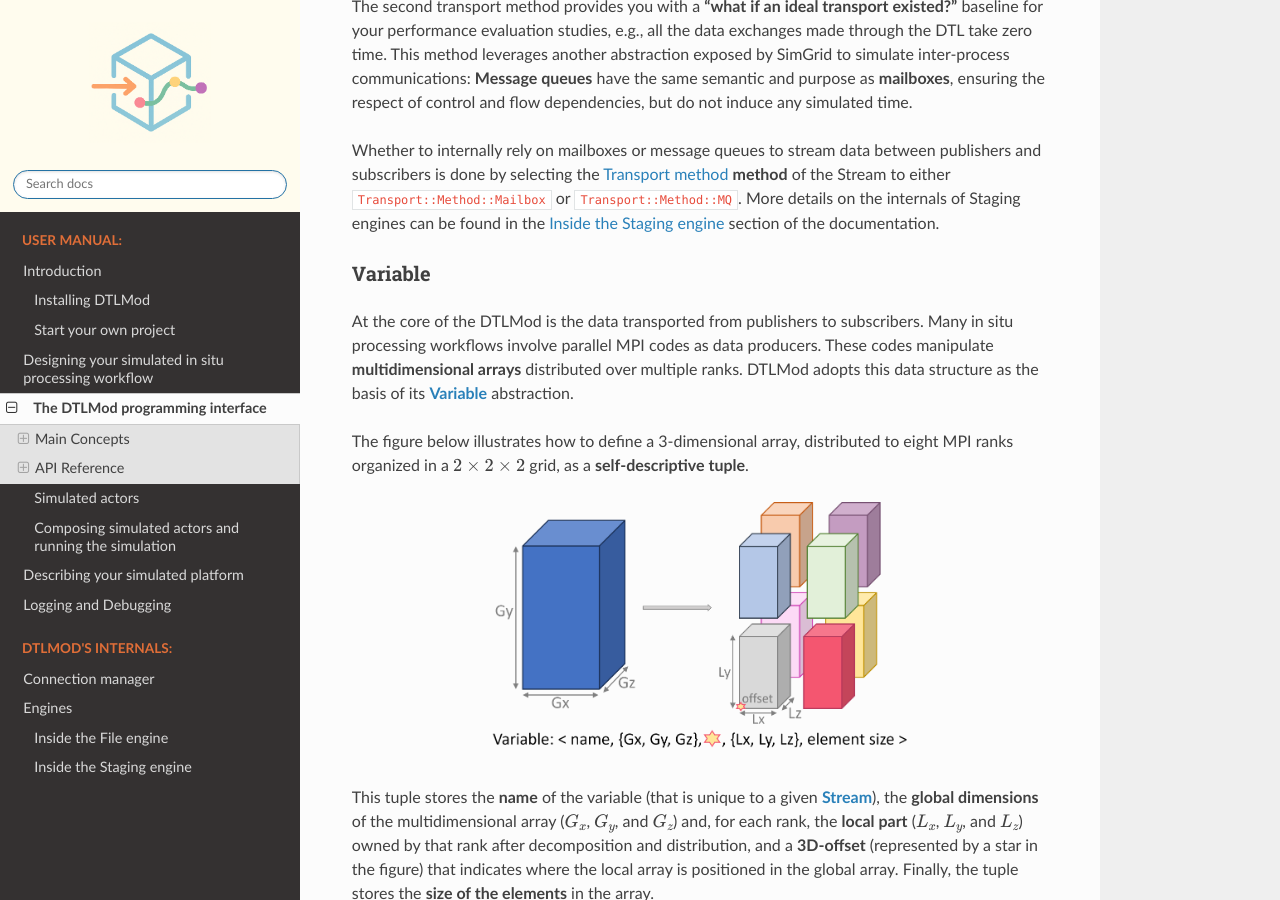
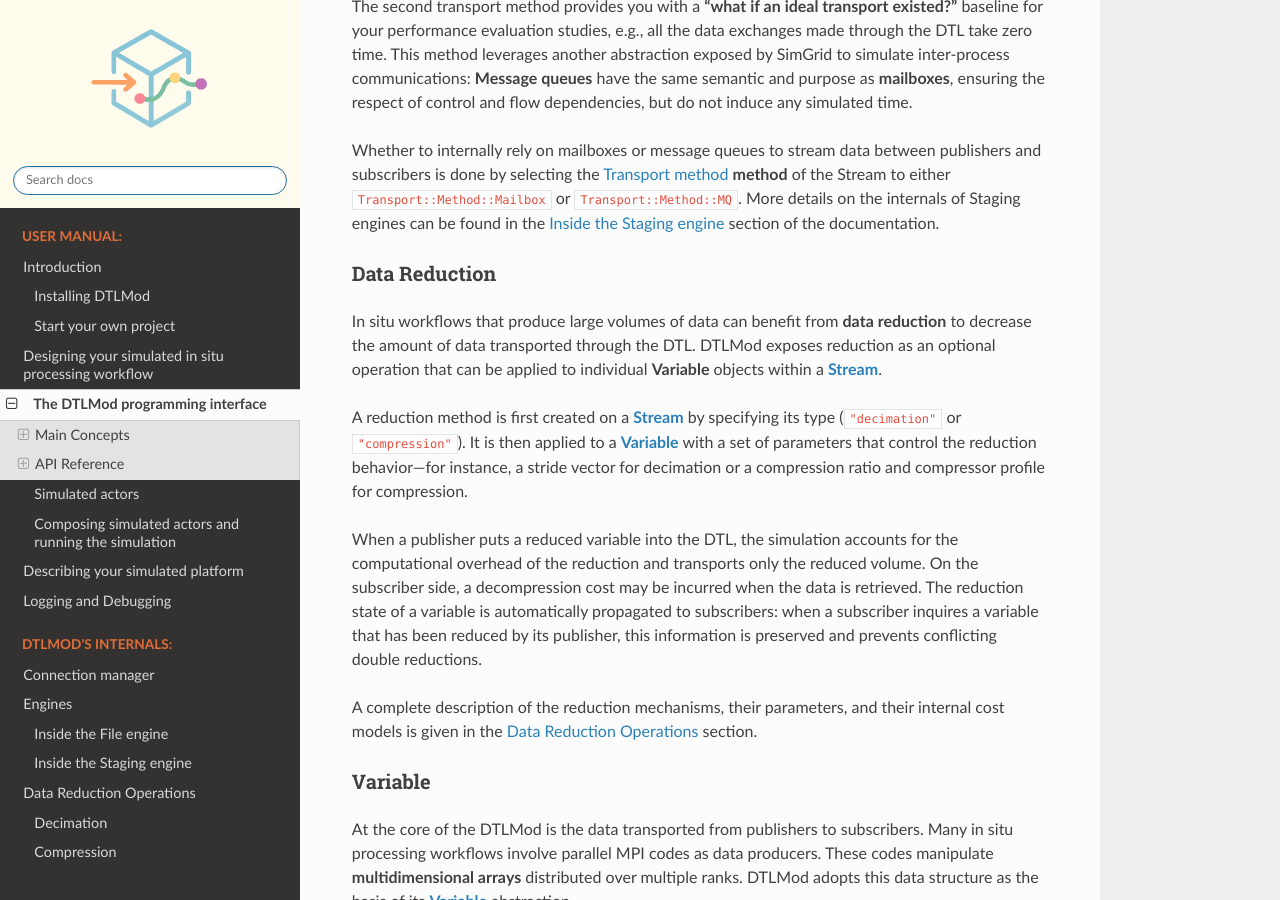
Before and after one commit to simgrid/DTLMod, a Sphinx documentation site: the page built from doc/source/app_API.rst, in a window 1280 px wide and 900 px high, scrolled down 2556 px. Built offline with Sphinx 7.4.7 and the Read the Docs theme 3.1.0, drawn with Linux system fonts in a browser that asks for light colours.

Commit message:
document reduction features

```diff
--- a/doc/source/app_API.rst
+++ b/doc/source/app_API.rst
@@ -129,6 +129,29 @@ selecting the :ref:`Concept_Transport` **method** of the Stream to either ``Tran
 ``Transport::Method::MQ``. More details on the internals of Staging engines can be found in the
 :ref:`Inside_staging_engine` section of the documentation.
 
+
+.. |Concept_Reduction| replace:: **Reduction**
+.. _Concept_Reduction:
+
+Data Reduction
+^^^^^^^^^^^^^^
+
+In situ workflows that produce large volumes of data can benefit from **data reduction** to decrease the amount of
+data transported through the DTL. DTLMod exposes reduction as an optional operation that can be applied to individual
+|Concept_Variable| objects within a |Concept_Stream|_.
+
+A reduction method is first created on a |Concept_Stream|_ by specifying its type (``"decimation"`` or
+``"compression"``). It is then applied to a |Concept_Variable|_ with a set of parameters that control the reduction
+behavior---for instance, a stride vector for decimation or a compression ratio and compressor profile for compression.
+
+When a publisher puts a reduced variable into the DTL, the simulation accounts for the computational overhead of the
+reduction and transports only the reduced volume. On the subscriber side, a decompression cost may be incurred when
+the data is retrieved. The reduction state of a variable is automatically propagated to subscribers: when a subscriber
+inquires a variable that has been reduced by its publisher, this information is preserved and prevents conflicting
+double reductions.
+
+A complete description of the reduction mechanisms, their parameters, and their internal cost models is given in the
+:ref:`Reduction` section.
 
 .. |Concept_Variable| replace:: **Variable**
 .. _Concept_Variable:
--- a/doc/source/index.rst
+++ b/doc/source/index.rst
@@ -47,6 +47,9 @@ effects of resource allocation strategies.
       Engines <Engines.rst>
          Inside the File engine <Inside_File_engine.rst>
          Inside the Staging engine <Inside_Staging_engine.rst>
+      Data Reduction Operations <Reduction.rst>
+         Decimation <Decimation.rst>
+         Compression <Compression.rst>
 
 .. Cheat Sheet on the sublevels
 ..
```
Also changed, not shown: doc/source/Compression.rst (added, +109 -0 lines), doc/source/Decimation.rst (added, +85 -0 lines), doc/source/Reduction.rst (added, +67 -0 lines).
